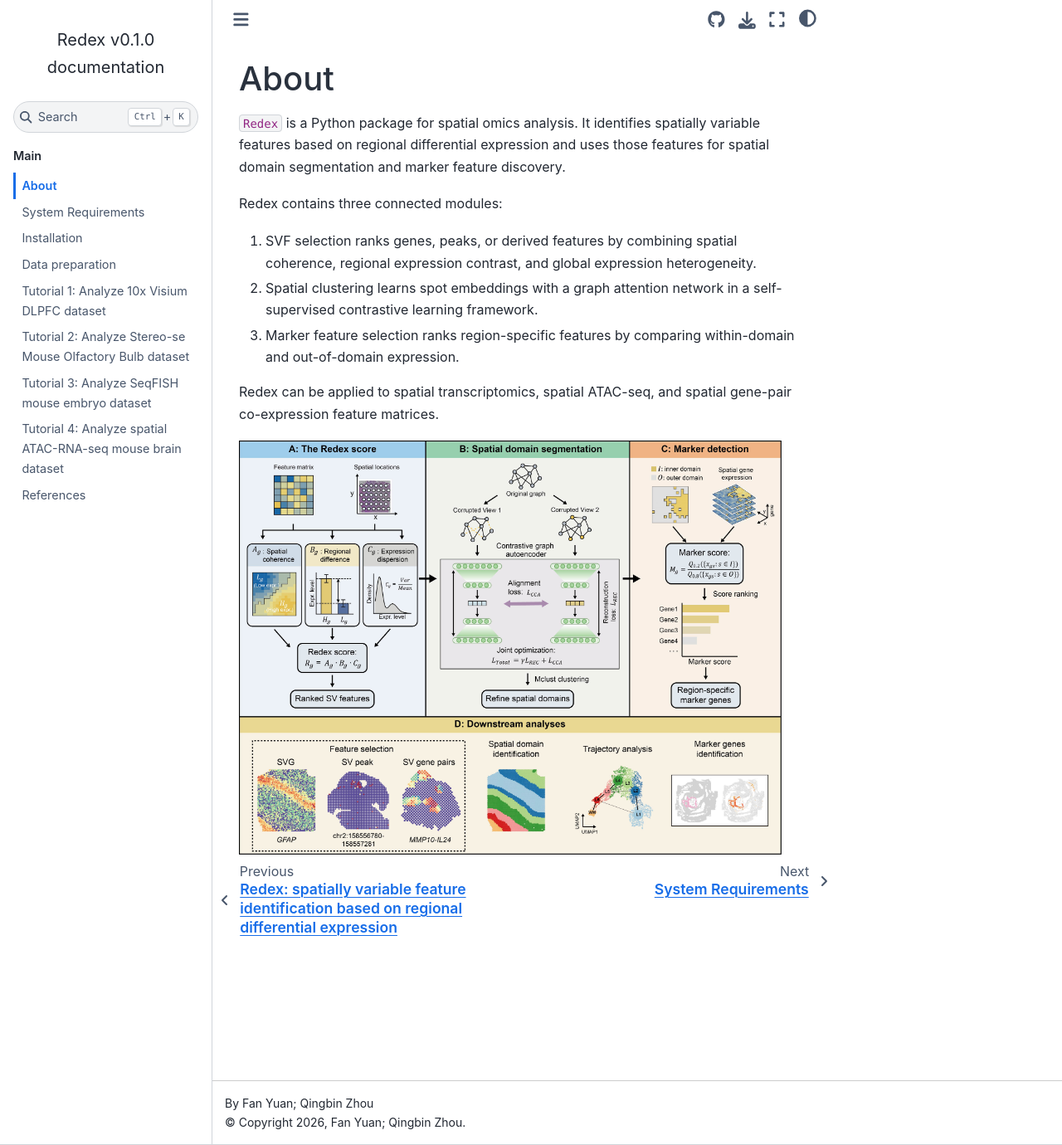
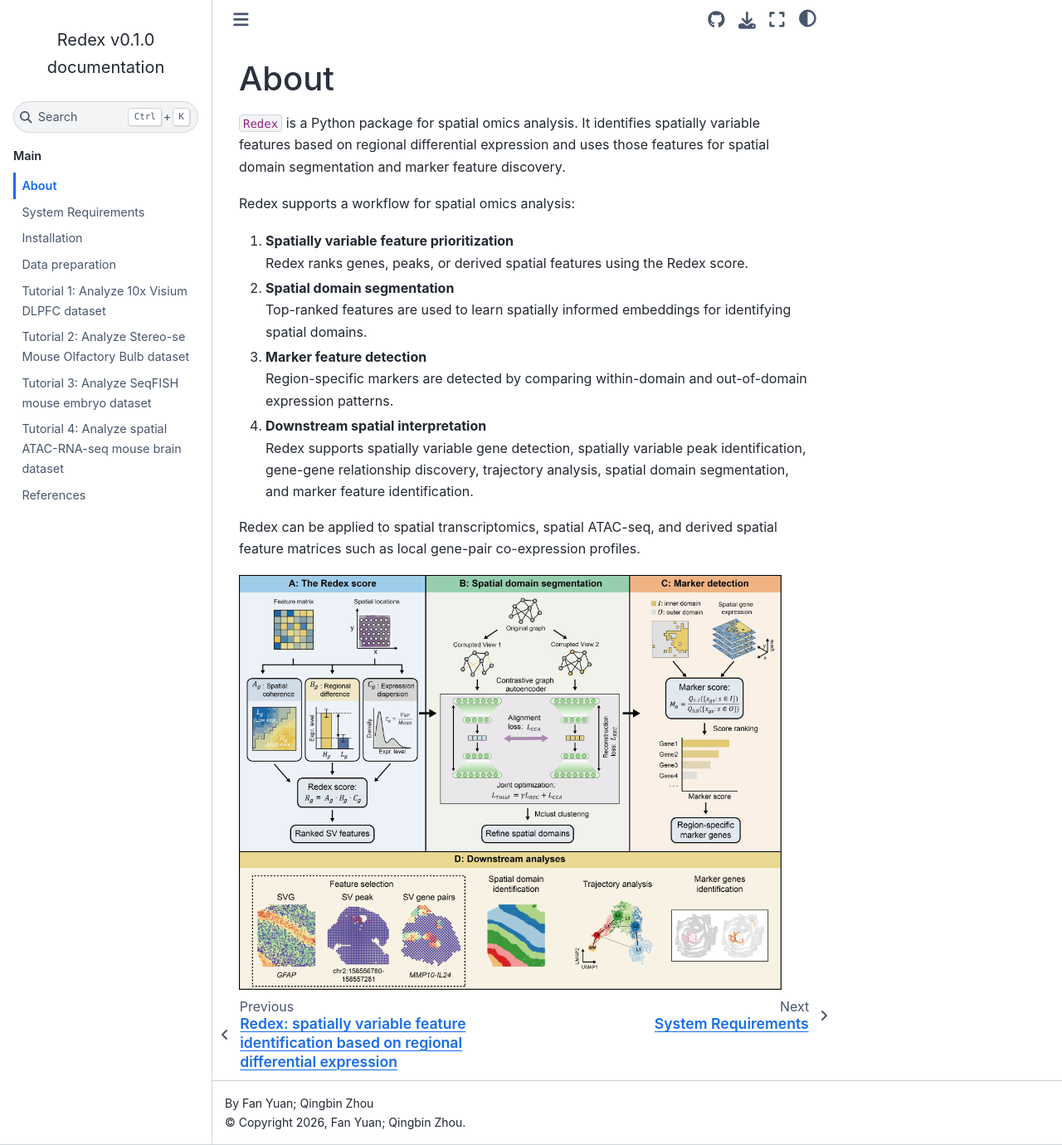
Before and after one commit to Wu-Lab/Redex, a Sphinx documentation site: the page built from source/About.md, in a window 1280 px wide and 1380 px high. Shown: the whole window at 83% size. Built offline with Sphinx 7.4.7 and the Sphinx Book theme 1.1.4, drawn with Linux system fonts in a browser that asks for light colours; pages that are not in the unit, such as notebooks, are missing from menus.

Commit message:
Update About.md

````diff
--- a/source/About.md
+++ b/source/About.md
@@ -2,14 +2,21 @@
 
 `Redex` is a Python package for spatial omics analysis. It identifies spatially variable features based on regional differential expression and uses those features for spatial domain segmentation and marker feature discovery.
 
-Redex contains three connected modules:
+Redex supports a workflow for spatial omics analysis:
 
-1. SVF selection ranks genes, peaks, or derived features by combining spatial coherence, regional expression contrast, and global expression heterogeneity.
-2. Spatial clustering learns spot embeddings with a graph attention network in a self-supervised contrastive learning framework.
-3. Marker feature selection ranks region-specific features by comparing within-domain and out-of-domain expression.
+1. **Spatially variable feature prioritization**
+   Redex ranks genes, peaks, or derived spatial features using the Redex score.
 
-Redex can be applied to spatial transcriptomics, spatial ATAC-seq, and spatial gene-pair co-expression feature matrices.
+2. **Spatial domain segmentation**
+   Top-ranked features are used to learn spatially informed embeddings for identifying spatial domains.
 
+3. **Marker feature detection**
+   Region-specific markers are detected by comparing within-domain and out-of-domain expression patterns.
+
+4. **Downstream spatial interpretation**
+   Redex supports spatially variable gene detection, spatially variable peak identification, gene-gene relationship discovery, trajectory analysis, spatial domain segmentation, and marker feature identification.
+
+Redex can be applied to spatial transcriptomics, spatial ATAC-seq, and derived spatial feature matrices such as local gene-pair co-expression profiles.
 ```{image} images/Fig1.jpg
 :alt: Redex workflow overview
 :width: 95%
````
